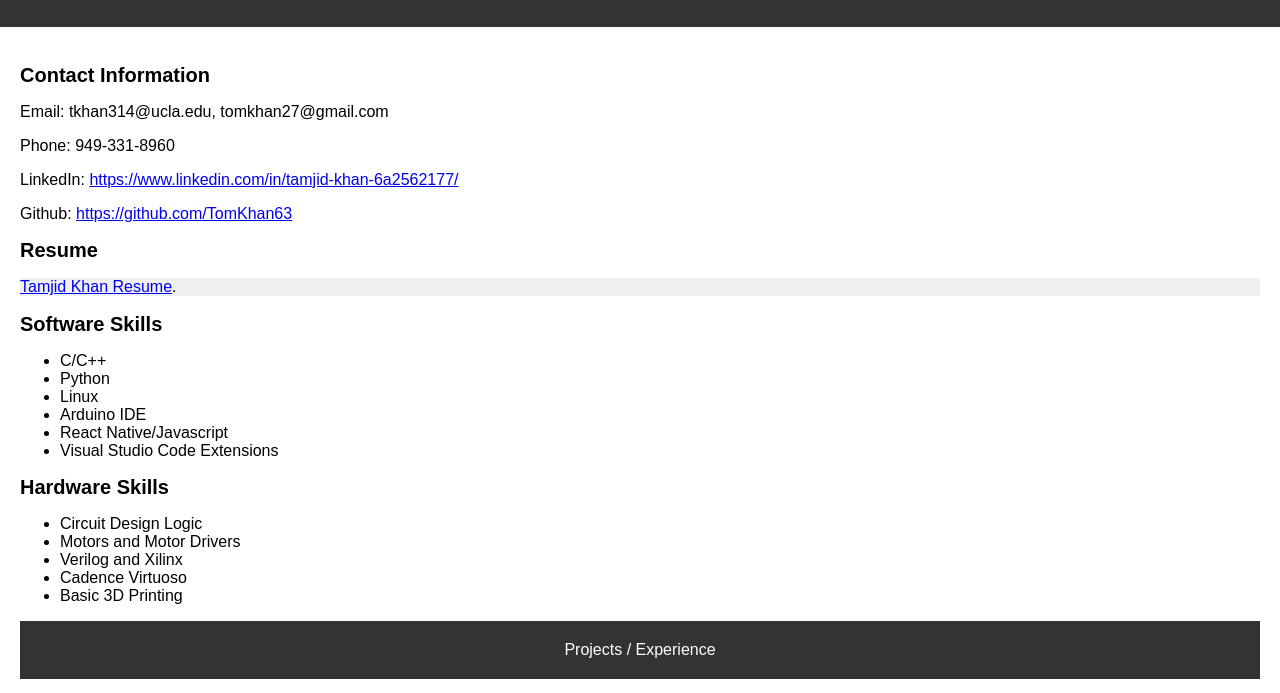
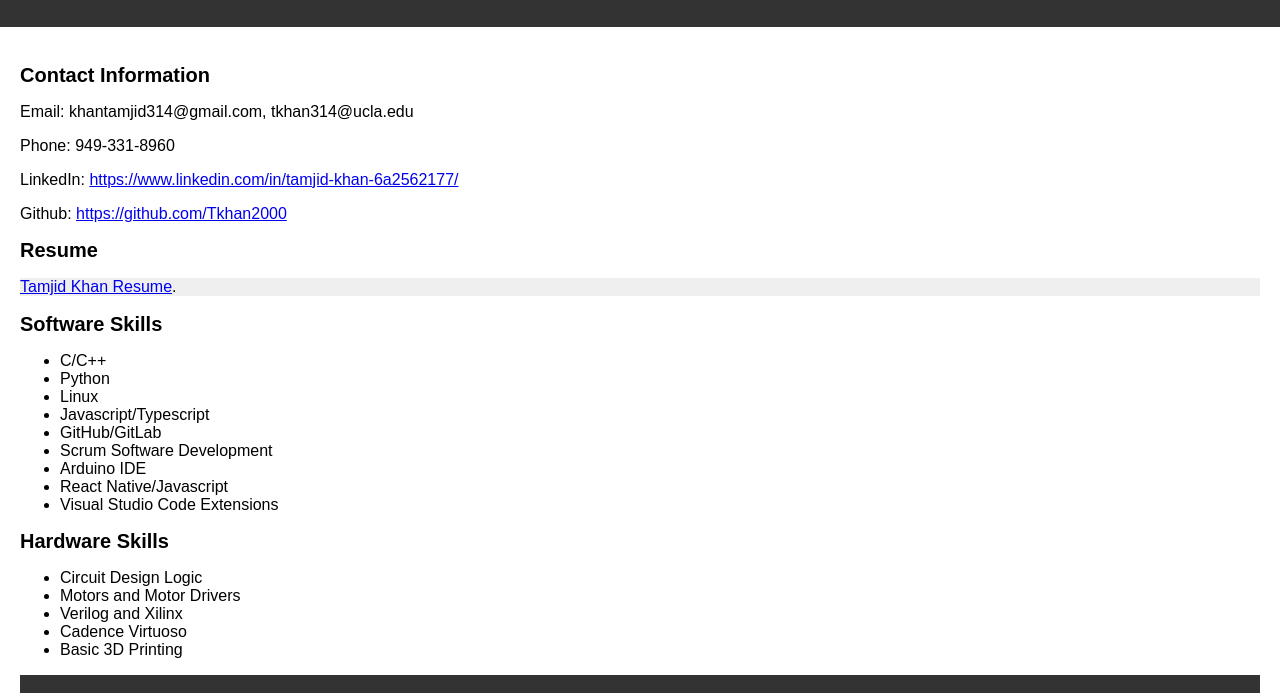
Before and after one commit to Tkhan2000/Tkhan2000.github.io, a plain HTML site: page index.html in a window 1280 px wide. Shown: the part 101-794 px from the top of the page. Drawn offline with Linux system fonts and the light colour scheme.

Commit message:
Updated Info

```diff
--- a/index.html
+++ b/index.html
@@ -60,12 +60,12 @@
   </header>
   <main>
     <h2>Contact Information </h2>
-    <p>Email: tkhan314@ucla.edu, tomkhan27@gmail.com</p>
+    <p>Email: khantamjid314@gmail.com, tkhan314@ucla.edu</p>
     <p>Phone: 949-331-8960</p>
     <p>LinkedIn: <a href="https://www.linkedin.com/in/tamjid-khan-6a2562177/">
     https://www.linkedin.com/in/tamjid-khan-6a2562177/</a></p>
     <p>Github: <a href="https://github.com/TomKhan63">
-    https://github.com/TomKhan63</a></p>
+    https://github.com/Tkhan2000</a></p>
 
     <h2>Resume </h2>
     <p style = "background-color:#eeee"><a href="Resume.pdf">Tamjid Khan Resume</a>.</p>
@@ -75,6 +75,9 @@
       <li>C/C++</li>
       <li>Python</li>
       <li>Linux</li>
+      <li>Javascript/Typescript</li>
+      <li>GitHub/GitLab</li>
+      <li>Scrum Software Development</li>
       <li>Arduino IDE</li>
       <li>React Native/Javascript</li>
       <li>Visual Studio Code Extensions</li>
```
